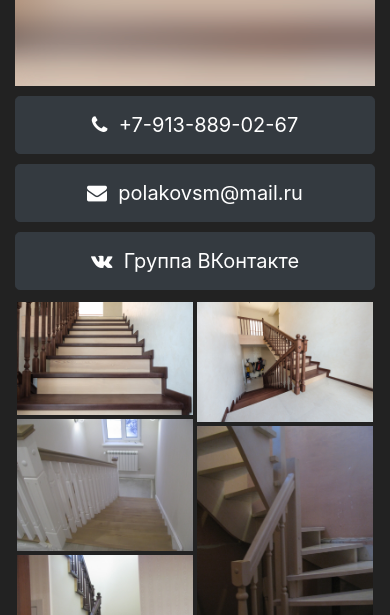
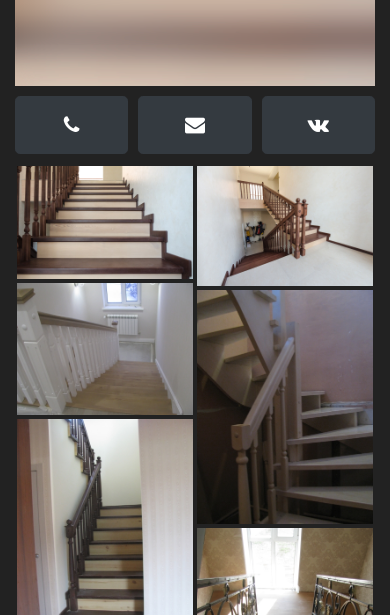
Before and after one commit to stolar-tomsk/stolar-tomsk.github.io, a website: page index.html in a window 390 px wide. Shown: the part 229-844 px from the top of the page. Drawn offline with Linux system fonts and the light colour scheme.

Commit message:
Support of fixed position of contacts

```diff
--- a/css/index.css
+++ b/css/index.css
@@ -9,22 +9,25 @@ html {
     height: 100%;
 }
 
-.links-section {
-    /*padding-top: 10px;*/
+/* Sections */
+.contacts-section {
     padding-bottom: 10px;
+    position: relative;
+    z-index: 4;
+    background: #222222;
 }
 
-.links-section .row {
+.contacts-section .row {
     margin-left: -5px;
     margin-right: -5px;
 }
 
-.links-section .row > div {
+.contacts-section .row > div {
     padding-left: 5px;
     padding-right: 5px;
 }
 
-.links-section .btn {
+.contacts-section .btn {
     width: 100%;
     padding-left: 0;
     padding-right: 0;
@@ -34,28 +37,23 @@ html {
 
 .stairs-section {
     height: auto;
-    /*min-height: 100%;*/
-    /*padding-top: 30px;*/
+    position: relative;
+    z-index: 5;
 }
 
-.doors-section {
-    height: auto;
-    /*min-height: 100%;*/
-    /*padding-top: 30px;*/
+body.fixed-contacts .contacts-section {
+    position: fixed;
+    top: 0;
+    left: 0;
+    width: 100%;
+    z-index: 6;
 }
 
-/* centered columns styles */
-.row-centered {
-    text-align: center;
+body.fixed-contacts .about-section {
+    padding-bottom: 78px;
 }
 
-.col-centered {
-    display: inline-block;
-    float: none;
-    text-align: left; /* reset the text-align */
-    /*margin-right: -4px; !* inline-block space fix *!*/
-}
-
+/* Heading */
 .heading-image {
     background: url("../img/heading.png") no-repeat;
     width: 100%;
@@ -133,6 +131,16 @@ html {
     .heading-text h1 .mobile {
         display: inline;
     }
+
+    .contacts-section .btn .label:not(.first) {
+        display: none;
+    }
+}
+
+@media (max-width: 575px) {
+    .contacts-section .btn .label {
+        display: none;
+    }
 }
 
 @media (max-width: 480px) {
@@ -153,12 +161,6 @@ html {
     .heading-text h2 {
         text-align: center;
     }
-}
-
-a,
-a:hover,
-a:focus {
-    color: sienna;
 }
 
 /* Blueimp */
--- a/index.html
+++ b/index.html
@@ -42,12 +42,11 @@
     </script>
 </head>
 
-<!-- The #page-top ID is part of the scrolling feature - the data-spy and data-target are part of the built-in Bootstrap scrollspy function -->
-<body id="page-top" data-spy="scroll" data-target=".navbar-fixed-top">
+<body>
 
 <!-- About Section -->
-<section id="about" class="about-section">
-    <div class="container">
+<section id="about-section" class="about-section">
+    <div class="container-lg">
         <div class="row">
             <div class="col-md-12">
                 <div class="heading-image"></div>
@@ -62,7 +61,10 @@
                     </div>
                     <div class="row">
                         <div class="col-md-12">
-                            <h1>ИП Поляков <span class="desktop">Сергей Михайлович</span><span class="mobile">C.M.</span></h1>
+                            <h1>ИП Поляков
+                                <span class="desktop">Сергей Михайлович</span>
+                                <span class="mobile">C.M.</span>
+                            </h1>
                         </div>
                     </div>
                     <div class="row">
@@ -76,22 +78,22 @@
     </div>
 </section>
 
-<section id="links-section" class="links-section">
-    <div class="container">
-        <div class="row row-centered">
-            <div class="col-lg-4 col-md-4 col-sm-6 col-xs-12">
+<section id="contacts-section" class="contacts-section">
+    <div class="container-lg">
+        <div class="row">
+            <div class="col-md-4 col-sm-6 col-4">
                 <a href="tel:+79138890267" class="btn btn-dark btn-lg">
-                    <i class="fa fa-phone"></i>&nbsp;&nbsp;+7-913-889-02-67
+                    <i class="fa fa-phone"></i><span class="label first">&nbsp;&nbsp;+7-913-889-02-67</span>
                 </a>
             </div>
-            <div class="col-lg-4 col-md-4 col-sm-6 col-xs-12">
+            <div class="col-md-4 col-sm-3 col-4">
                 <a href="mailto:polakovsm@mail.ru" class="btn btn-dark btn-lg">
-                    <i class="fa fa-envelope"></i>&nbsp;&nbsp;polakovsm@mail.ru
+                    <i class="fa fa-envelope"></i><span class="label">&nbsp;&nbsp;polakovsm@mail.ru</span>
                 </a>
             </div>
-            <div class="col-lg-4 col-md-4 col-sm-6 col-xs-12 col-centered">
+            <div class="col-md-4 col-sm-3 col-4">
                 <a href="https://vk.com/lestnicy_tomsk" class="btn btn-dark btn-lg">
-                    <i class="fa fa-vk"></i>&nbsp;&nbsp;Группа ВКонтакте
+                    <i class="fa fa-vk"></i><span class="label">&nbsp;&nbsp;Группа ВКонтакте</span>
                 </a>
             </div>
             <!--<div class="col-lg-3 col-md-4 col-sm-6 col-xs-12">-->
@@ -111,7 +113,7 @@
 
 <!-- Stairs Section -->
 <section id="stairs-section" class="stairs-section">
-    <div class="container">
+    <div class="container-lg">
         <div class="row">
             <div class="col-md-12">
                 <div class="grid" data-columns data-items="37" data-exclude="4,5,7,13,18,19,22">
@@ -129,20 +131,6 @@
         </div>
     </div>
 </section>
-
-<!-- Doors Section -->
-<!--<section id="doors-section" class="doors-section">-->
-<!--    <div class="container">-->
-<!--        <div class="row row-centered">-->
-<!--            <div class="col-lg-3 col-md-4 col-sm-6 col-xs-12 col-centered grid-template">-->
-<!--                &lt;!&ndash; data-gallery initializes the global click handler to display a gallery of elements &ndash;&gt;-->
-<!--                <a class="thumbnail" href="#" data-gallery>-->
-<!--                    <img class="img-responsive" src=""/>-->
-<!--                </a>-->
-<!--            </div>-->
-<!--        </div>-->
-<!--    </div>-->
-<!--</section>-->
 
 <!-- The Gallery as lightbox dialog, should be a child element of the document body -->
 <div id="blueimp-gallery" class="blueimp-gallery">
--- a/js/index.js
+++ b/js/index.js
@@ -29,4 +29,14 @@ $(function () {
             $grid.masonry('layout');
         });
     });
+
+
+    function checkFixedContacts() {
+        $('body').toggleClass('fixed-contacts', $(window).scrollTop() > 315);
+    }
+
+    $(window).scroll(function () {
+        checkFixedContacts();
+    });
+    checkFixedContacts();
 });
```
